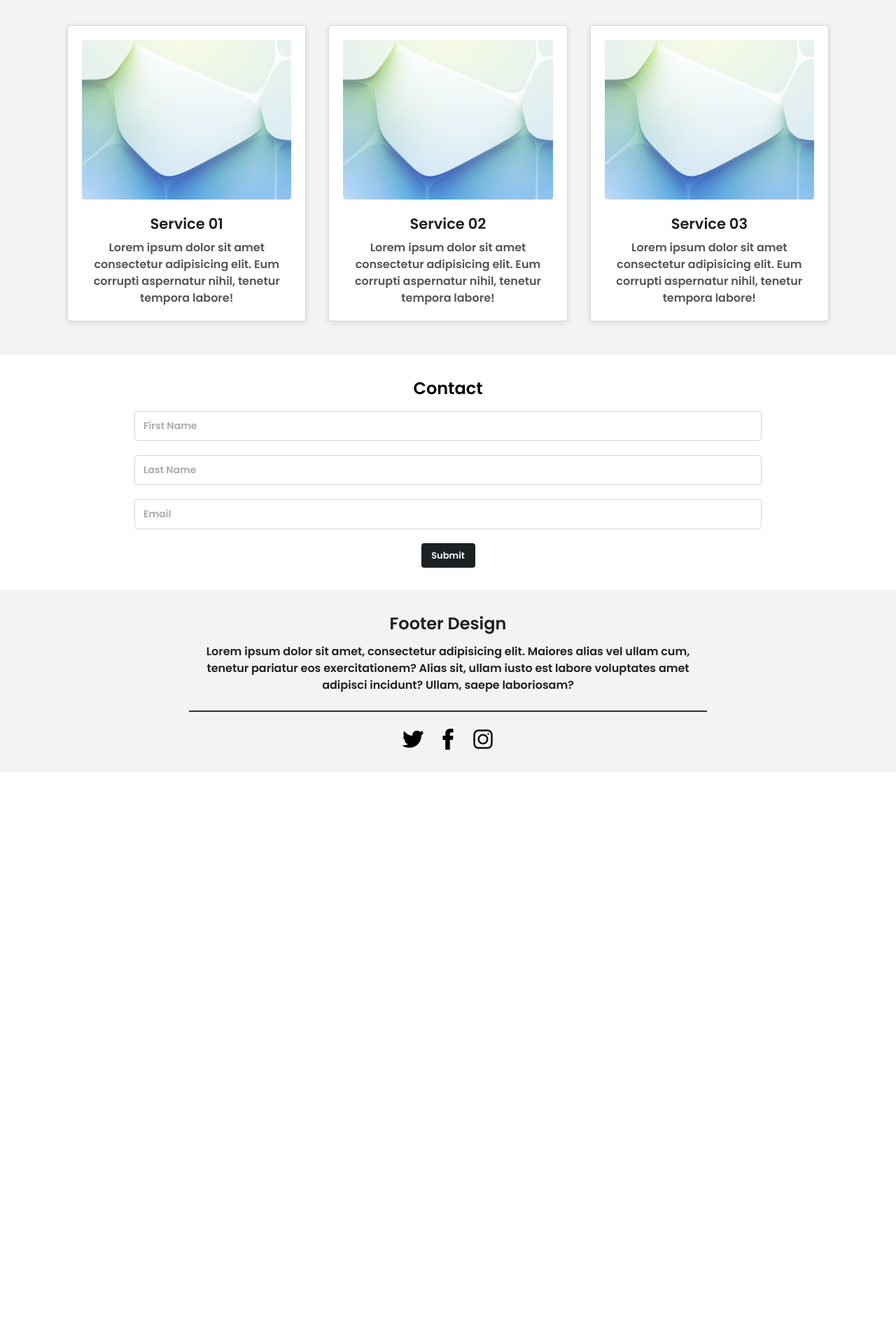
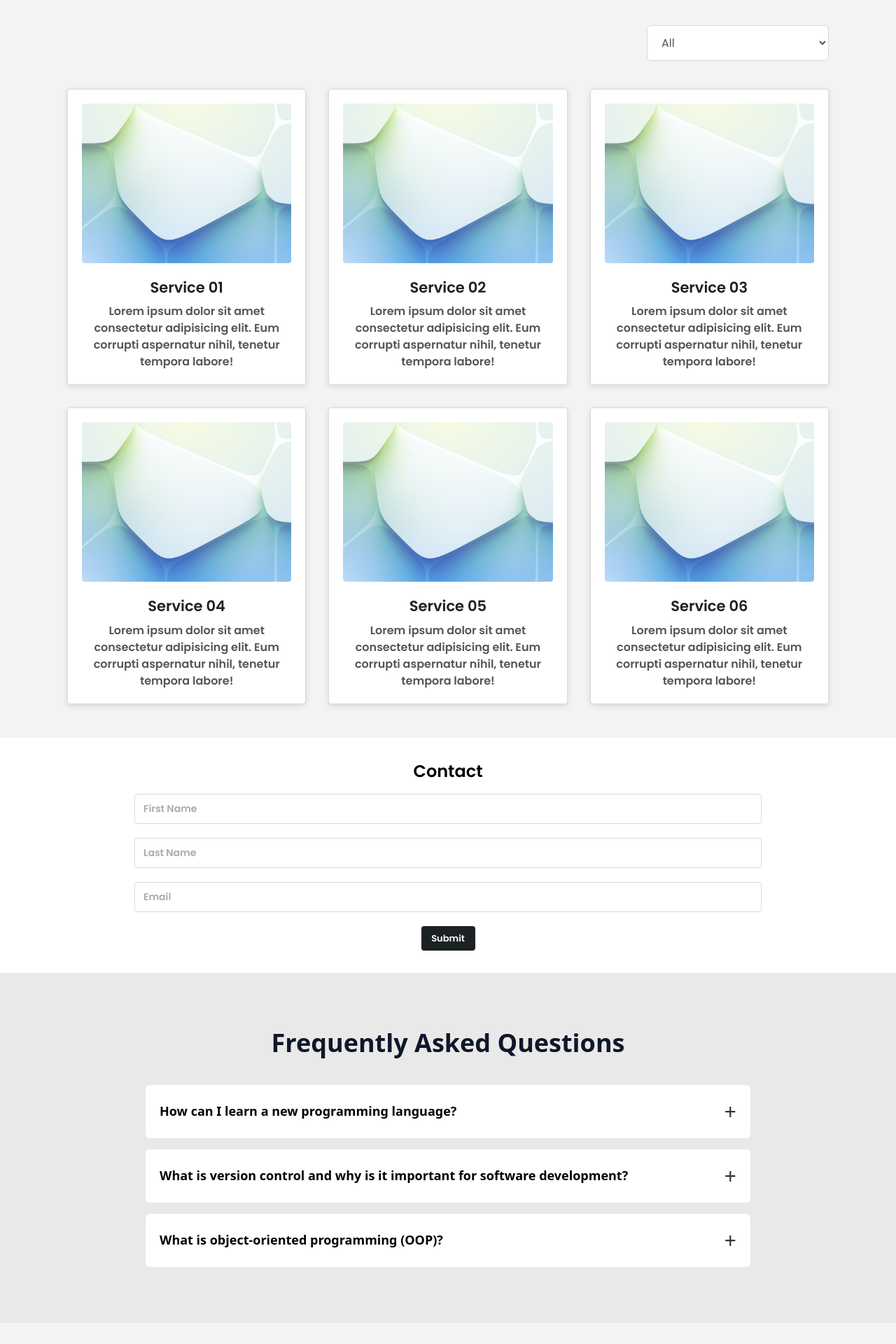
Before and after one commit to theresiajreije/project2-nextjs, a Next.js app: page / in a window 1280 px wide. Shown: the part 660-2580 px from the top of the page at 70% size. Before the commit the page ends 1763 px from the top, so only its background shows below. Built offline with nearby package versions, Linux system fonts and the light colour scheme.

Commit message:
Added FAQ section, services filter

```diff
--- a/app/components/contact.tsx
+++ b/app/components/contact.tsx
@@ -1,6 +1,9 @@
 export default function Contact() {
   return (
-    <section className="bg-white px-6 py-8 text-center sm:px-10 lg:px-16 xl:px-24">
+    <section
+      id="contact"
+      className="bg-white px-6 py-8 text-center sm:px-10 lg:px-16 xl:px-24"
+    >
       <div className="mx-auto w-full max-w-4xl">
         <h2 className="mb-4 font-[Poppins] text-2xl font-semibold text-black">
           Contact
@@ -12,11 +15,13 @@ export default function Contact() {
             placeholder="First Name"
             className="mb-5 h-[43px] w-full rounded border border-[#d9d9d9] px-3 font-[Poppins] text-sm font-semibold text-[rgb(85,85,85)] outline-none"
           />
+
           <input
             type="text"
             placeholder="Last Name"
             className="mb-5 h-[43px] w-full rounded border border-[#d9d9d9] px-3 font-[Poppins] text-sm font-semibold text-[rgb(85,85,85)] outline-none"
           />
+
           <input
             type="email"
             placeholder="Email"
--- /dev/null
+++ b/app/components/faq.tsx
@@ -0,0 +1,70 @@
+"use client";
+
+import { useState } from "react";
+
+const faqData = [
+  {
+    question: "How can I learn a new programming language?",
+    answer:
+      "Start with the basics, practice every day, build small projects, and use documentation and tutorials to improve step by step.",
+  },
+  {
+    question:
+      "What is version control and why is it important for software development?",
+    answer:
+      "Version control helps developers track code changes, collaborate with others, and restore previous versions when needed.",
+  },
+  {
+    question: "What is object-oriented programming (OOP)?",
+    answer:
+      "Object-oriented programming is a programming style based on objects, classes, inheritance, encapsulation, and reusability.",
+  },
+];
+
+export default function FAQ() {
+  const [openIndex, setOpenIndex] = useState<number | null>(null);
+
+  const toggleFAQ = (index: number) => {
+    setOpenIndex(openIndex === index ? null : index);
+  };
+
+  return (
+    <section className="w-full bg-[#e9e9e9] py-20">
+      <div className="mx-auto max-w-4xl px-4">
+        <h2 className="mb-10 text-center text-4xl font-bold text-[#0f172a]">
+          Frequently Asked Questions
+        </h2>
+
+        <div className="space-y-4">
+          {faqData.map((item, index) => {
+            const isOpen = openIndex === index;
+
+            return (
+              <div key={index} className="overflow-hidden rounded-md bg-white">
+                <button
+                  onClick={() => toggleFAQ(index)}
+                  className="flex w-full items-center justify-between px-5 py-5 text-left text-[18px] font-semibold text-black"
+                >
+                  <span>{item.question}</span>
+                  <span className="ml-4 text-3xl font-normal text-[#333] transition-transform duration-300">
+                    {isOpen ? "−" : "+"}
+                  </span>
+                </button>
+
+                <div
+                  className={`overflow-hidden transition-all duration-300 ease-in-out ${
+                    isOpen ? "max-h-40 opacity-100" : "max-h-0 opacity-0"
+                  }`}
+                >
+                  <div className="px-5 pb-5 text-[16px] leading-7 text-gray-600">
+                    {item.answer}
+                  </div>
+                </div>
+              </div>
+            );
+          })}
+        </div>
+      </div>
+    </section>
+  );
+}
--- a/app/components/navbar.tsx
+++ b/app/components/navbar.tsx
@@ -8,33 +8,35 @@ export default function Navbar() {
   return (
     <header className="bg-white">
       <div className="mx-auto w-full max-w-[1530px] px-4 py-4 sm:px-6 lg:px-16 xl:px-24">
-        {/* Top Row */}
         <div className="flex items-center justify-between">
-          <div>
+          {/* Logo */}
+          <a href="/" className="cursor-pointer">
             <img
               src="/logo-bg.png"
               alt="Logo"
               className="h-[45px] w-auto sm:h-[55px] md:h-[70px]"
             />
-          </div>
+          </a>
 
           {/* Desktop Nav */}
-          <nav className="hidden sm:flex items-center gap-6 md:gap-10">
+          <nav className="hidden items-center gap-6 sm:flex md:gap-10">
             <a
-              href="#"
-              className="font-[Poppins] text-sm font-semibold text-[rgb(28,33,35)] transition hover:text-gray-500 cursor-pointer md:text-base"
+              href="/"
+              className="cursor-pointer font-[Poppins] text-sm font-semibold text-[rgb(28,33,35)] transition hover:text-gray-500 md:text-base"
             >
               HOME
             </a>
+
             <a
               href="#"
-              className="font-[Poppins] text-sm font-semibold text-[rgb(28,33,35)] transition hover:text-gray-500 cursor-pointer md:text-base"
+              className="cursor-pointer font-[Poppins] text-sm font-semibold text-[rgb(28,33,35)] transition hover:text-gray-500 md:text-base"
             >
               ABOUT
             </a>
+
             <a
-              href="#"
-              className="font-[Poppins] text-sm font-semibold text-[rgb(28,33,35)] transition hover:text-gray-500 cursor-pointer md:text-base"
+              href="#contact"
+              className="cursor-pointer font-[Poppins] text-sm font-semibold text-[rgb(28,33,35)] transition hover:text-gray-500 md:text-base"
             >
               CONTACT
             </a>
@@ -44,7 +46,7 @@ export default function Navbar() {
           <button
             type="button"
             onClick={() => setIsOpen(!isOpen)}
-            className="flex flex-col gap-1 sm:hidden cursor-pointer"
+            className="flex cursor-pointer flex-col gap-1 sm:hidden"
             aria-label="Toggle menu"
           >
             <span className="block h-[2px] w-6 bg-black"></span>
@@ -57,20 +59,25 @@ export default function Navbar() {
         {isOpen && (
           <nav className="mt-4 flex flex-col items-center gap-4 sm:hidden">
             <a
-              href="#"
-              className="font-[Poppins] text-sm font-semibold text-[rgb(28,33,35)] transition hover:text-gray-500 cursor-pointer"
+              href="/"
+              onClick={() => setIsOpen(false)}
+              className="cursor-pointer font-[Poppins] text-sm font-semibold text-[rgb(28,33,35)] transition hover:text-gray-500"
             >
               HOME
             </a>
+
             <a
               href="#"
-              className="font-[Poppins] text-sm font-semibold text-[rgb(28,33,35)] transition hover:text-gray-500 cursor-pointer"
+              onClick={() => setIsOpen(false)}
+              className="cursor-pointer font-[Poppins] text-sm font-semibold text-[rgb(28,33,35)] transition hover:text-gray-500"
             >
               ABOUT
             </a>
+
             <a
-              href="#"
-              className="font-[Poppins] text-sm font-semibold text-[rgb(28,33,35)] transition hover:text-gray-500 cursor-pointer"
+              href="#contact"
+              onClick={() => setIsOpen(false)}
+              className="cursor-pointer font-[Poppins] text-sm font-semibold text-[rgb(28,33,35)] transition hover:text-gray-500"
             >
               CONTACT
             </a>
--- a/app/components/services.tsx
+++ b/app/components/services.tsx
@@ -1,30 +1,100 @@
+"use client";
+
+import { useState } from "react";
+
+const servicesData = [
+  {
+    id: 1,
+    title: "Service 01",
+    image: "/banner2.jpg",
+    description:
+      "Lorem ipsum dolor sit amet consectetur adipisicing elit. Eum corrupti aspernatur nihil, tenetur tempora labore!",
+  },
+  {
+    id: 2,
+    title: "Service 02",
+    image: "/banner2.jpg",
+    description:
+      "Lorem ipsum dolor sit amet consectetur adipisicing elit. Eum corrupti aspernatur nihil, tenetur tempora labore!",
+  },
+  {
+    id: 3,
+    title: "Service 03",
+    image: "/banner2.jpg",
+    description:
+      "Lorem ipsum dolor sit amet consectetur adipisicing elit. Eum corrupti aspernatur nihil, tenetur tempora labore!",
+  },
+  {
+    id: 4,
+    title: "Service 04",
+    image: "/banner2.jpg",
+    description:
+      "Lorem ipsum dolor sit amet consectetur adipisicing elit. Eum corrupti aspernatur nihil, tenetur tempora labore!",
+  },
+  {
+    id: 5,
+    title: "Service 05",
+    image: "/banner2.jpg",
+    description:
+      "Lorem ipsum dolor sit amet consectetur adipisicing elit. Eum corrupti aspernatur nihil, tenetur tempora labore!",
+  },
+  {
+    id: 6,
+    title: "Service 06",
+    image: "/banner2.jpg",
+    description:
+      "Lorem ipsum dolor sit amet consectetur adipisicing elit. Eum corrupti aspernatur nihil, tenetur tempora labore!",
+  },
+];
+
 export default function Services() {
+  const [selectedService, setSelectedService] = useState("All");
+
+  const filteredServices =
+    selectedService === "All"
+      ? servicesData
+      : servicesData.filter((service) => service.title === selectedService);
+
   return (
     <section className="bg-[#f3f3f3] px-6 pb-12 pt-8 text-center sm:px-10 lg:px-16 xl:px-24">
-      <h2 className="mb-8 font-[Poppins] text-xl font-semibold text-black sm:text-2xl">
-        Check Out Our Services
-      </h2>
+      <div className="mx-auto max-w-6xl">
+        <h2 className="mb-8 font-[Poppins] text-xl font-semibold text-black sm:text-2xl">
+          Check Out Our Services
+        </h2>
 
-      <div className="mx-auto max-w-6xl">
+        <div className="mb-10 flex justify-end">
+          <select
+            value={selectedService}
+            onChange={(e) => setSelectedService(e.target.value)}
+            className="w-full max-w-[260px] rounded-md border border-[#d9d9d9] bg-white px-4 py-3 font-[Poppins] text-base font-medium text-[#555] outline-none"
+          >
+            <option value="All">All</option>
+            {servicesData.map((service) => (
+              <option key={service.id} value={service.title}>
+                {service.title}
+              </option>
+            ))}
+          </select>
+        </div>
+
         <div className="grid grid-cols-1 justify-items-center gap-8 md:grid-cols-2 lg:grid-cols-3">
-          {[1, 2, 3].map((service) => (
+          {filteredServices.map((service) => (
             <div
-              key={service}
+              key={service.id}
               className="w-full max-w-[378px] rounded border border-[#d9d9d9] bg-white p-5 text-center shadow-[0_2px_8px_rgba(0,0,0,0.12)]"
             >
               <img
-                src="/banner2.jpg"
-                alt={`Service 0${service}`}
+                src={service.image}
+                alt={service.title}
                 className="mx-auto mb-5 h-[220px] w-full rounded object-cover sm:h-[228px]"
               />
 
               <h3 className="mb-2 font-[Poppins] text-xl font-semibold text-[rgb(28,33,35)] sm:text-[21px]">
-                Service 0{service}
+                {service.title}
               </h3>
 
               <p className="font-[Poppins] text-sm font-semibold leading-6 text-[rgb(85,85,85)] sm:text-base">
-                Lorem ipsum dolor sit amet consectetur adipisicing elit. Eum
-                corrupti aspernatur nihil, tenetur tempora labore!
+                {service.description}
               </p>
             </div>
           ))}
--- a/app/page.tsx
+++ b/app/page.tsx
@@ -2,7 +2,9 @@ import Navbar from "./components/navbar";
 import Footer from "./components/footer";
 import Hero from "./components/hero";
 import Services from "./components/services";
+import FAQ from "./components/faq";
 import Contact from "./components/contact";
+
 
 export default function Home() {
   return (
@@ -13,6 +15,7 @@ export default function Home() {
         <Hero />
         <Services />
         <Contact />
+        <FAQ />
       </main>
 
       <Footer />
```
